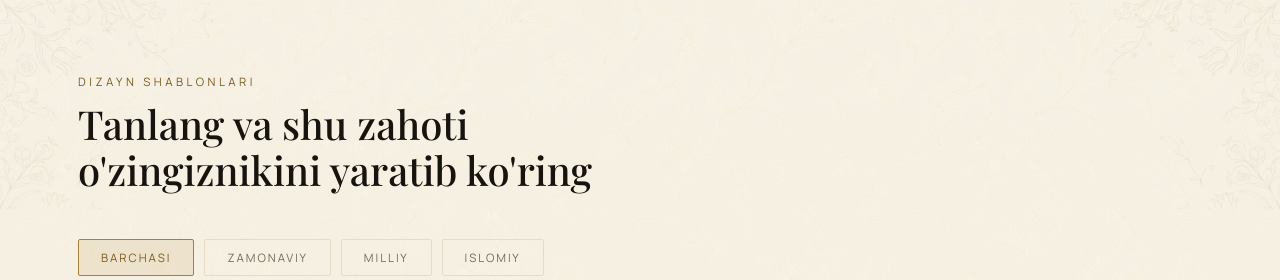
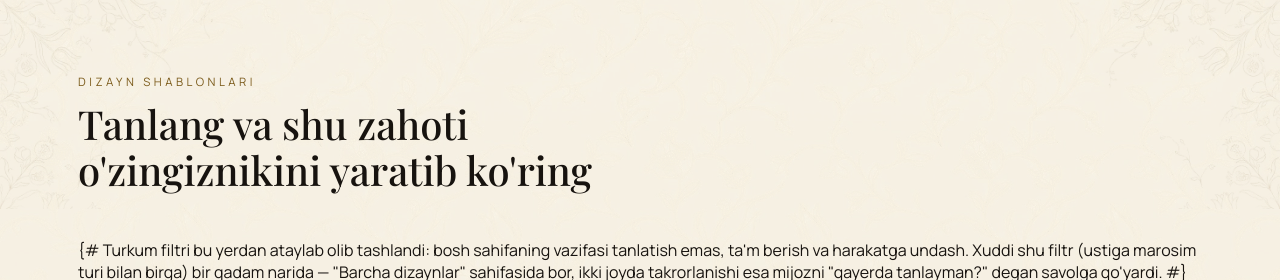
Before and after one commit to ShohzoDev0108/oqqushlar-uz, a Django app: template taklif/templates/taklif/bosh_sahifa.html in a window 1280 px wide. Shown: the part 2979-3259 px from the top of the page. Run offline with Django 5.2, Linux system fonts and the light colour scheme; the template is opened without the code that fills it: most values are stand-ins (such as "Sample title", 1, 10 or a date in 2020); some web fonts are replaced.

Commit message:
Bosh sahifadagi turkum filtrini olib tashlash

```diff
--- a/taklif/templates/taklif/bosh_sahifa.html
+++ b/taklif/templates/taklif/bosh_sahifa.html
@@ -392,12 +392,11 @@ ko'rsatadi (mijoz talabiga ko'ra qo'shildi).
             <span class="oq-yorliq">{% trans "Dizayn shablonlari" %}</span>
             <h2 class="oq-h2">{% trans "Tanlang va shu zahoti o'zingiznikini yaratib ko'ring" %}</h2>
         </div>
-        <div class="turkum-qatori" id="turkum-qatori">
-            <button type="button" class="turkum-tugma faol" data-turkum="barchasi">{% trans "Barchasi" %}</button>
-            <button type="button" class="turkum-tugma" data-turkum="zamonaviy">{% trans "Zamonaviy" %}</button>
-            <button type="button" class="turkum-tugma" data-turkum="milliy">{% trans "Milliy" %}</button>
-            <button type="button" class="turkum-tugma" data-turkum="islomiy">{% trans "Islomiy" %}</button>
-        </div>
+        {# Turkum filtri bu yerdan ataylab olib tashlandi: bosh sahifaning
+           vazifasi tanlatish emas, ta'm berish va harakatga undash. Xuddi
+           shu filtr (ustiga marosim turi bilan birga) bir qadam narida —
+           "Barcha dizaynlar" sahifasida bor, ikki joyda takrorlanishi esa
+           mijozni "qayerda tanlayman?" degan savolga qo'yardi. #}
         <div class="dizayn-grid dizayn-lenta" id="shablonlar-grid">
             {% for s in shablonlar %}
             <a class="shablon-karta oq-karta" data-turkum="{{ s.turkum }}" href="{% url 'taklif:yaratish' s.kod %}">
@@ -476,26 +475,17 @@ va h.k.) — o'ylab topilgan raqam yoki va'da yo'q.
 
 <script>
 (function () {
-    // Turkum bo'yicha filtr (Zamonaviy/Milliy/Islomiy) + mobil lenta
-    // nuqtalari. Nuqtalar soni ko'rinayotgan kartalarga bog'liq, shuning
-    // uchun har filtrdan keyin qaytadan yasaladi. Desktopda lenta emas,
-    // oddiy to'r bo'lgani uchun nuqtalar CSS orqali yashirin turadi.
-    var turkumQatori = document.getElementById('turkum-qatori');
+    // Mobil dizayn lentasining nuqtalari (desktopda lenta emas, oddiy
+    // to'r bo'lgani uchun nuqtalar CSS orqali yashirin turadi).
     var grid = document.getElementById('shablonlar-grid');
-    if (!turkumQatori || !grid) { return; }
+    if (!grid) { return; }
     var kartalar = grid.querySelectorAll('.shablon-karta');
     var nuqtalarBlok = document.getElementById('lenta-nuqtalar');
-
-    function korinuvchilar() {
-        return Array.prototype.filter.call(kartalar, function (k) {
-            return !k.classList.contains('yashirin');
-        });
-    }
 
     function nuqtalarniYasa() {
         if (!nuqtalarBlok) { return; }
         nuqtalarBlok.innerHTML = '';
-        var ro = korinuvchilar();
+        var ro = Array.prototype.slice.call(kartalar);
         if (ro.length < 2) { return; }
         ro.forEach(function (karta, i) {
             var nuqta = document.createElement('span');
@@ -510,7 +500,7 @@ va h.k.) — o'ylab topilgan raqam yoki va'da yo'q.
     // Qaysi karta ekran markaziga eng yaqin bo'lsa — o'sha nuqta yonadi.
     function faolNuqtaniBelgila() {
         if (!nuqtalarBlok || !nuqtalarBlok.children.length) { return; }
-        var ro = korinuvchilar();
+        var ro = Array.prototype.slice.call(kartalar);
         var lentaR = grid.getBoundingClientRect();
         var markaz = lentaR.left + lentaR.width / 2;
         var eng = 0;
@@ -536,22 +526,6 @@ va h.k.) — o'ylab topilgan raqam yoki va'da yo'q.
         });
     });
 
-    turkumQatori.addEventListener('click', function (e) {
-        var tugma = e.target.closest('.turkum-tugma');
-        if (!tugma) { return; }
-        turkumQatori.querySelectorAll('.turkum-tugma').forEach(function (b) {
-            b.classList.remove('faol');
-        });
-        tugma.classList.add('faol');
-        var tanlangan = tugma.dataset.turkum;
-        kartalar.forEach(function (k) {
-            var mos = tanlangan === 'barchasi' || k.dataset.turkum === tanlangan;
-            k.classList.toggle('yashirin', !mos);
-        });
-        grid.scrollLeft = 0;
-        nuqtalarniYasa();
-    });
-
     nuqtalarniYasa();
 })();
 </script>
```
